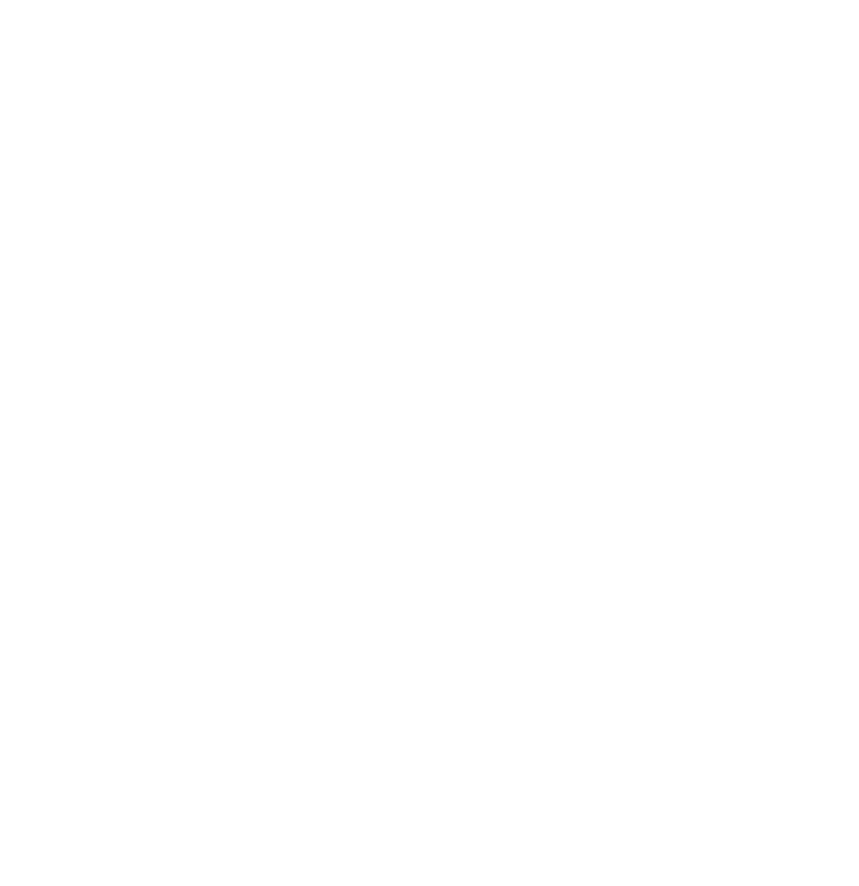
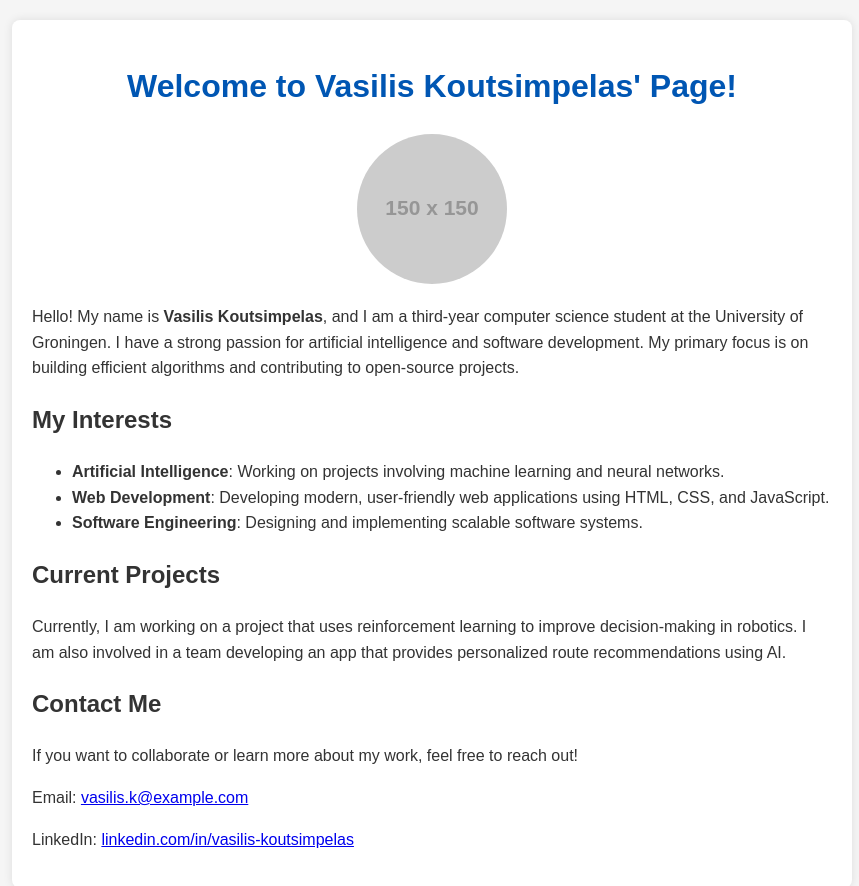
Before and after one commit to programming-vasilis-48/programming-vasilis-48.github.io, a plain HTML site: page index.html in a window 1280 px wide. Shown: the whole page, without its empty margins (208-1067 px from the left). Before the commit the page ends 800 px from the top, so only its background shows below. Drawn offline with Linux system fonts and the light colour scheme; placeholder pictures from the web are drawn by us.

Commit message:
Update index.html

```diff
--- a/index.html
+++ b/index.html
@@ -3,8 +3,58 @@
 <head>
   <meta charset="UTF-8">
   <title>Hello World!</title>
+  <style>
+    body {
+      font-family: Arial, sans-serif;
+      line-height: 1.6;
+      margin: 20px;
+      background-color: #f5f5f5;
+      color: #333;
+    }
+    .container {
+      max-width: 800px;
+      margin: auto;
+      background: #fff;
+      padding: 20px;
+      border-radius: 8px;
+      box-shadow: 0 0 10px rgba(0, 0, 0, 0.1);
+    }
+    h1 {
+      text-align: center;
+      color: #0056b3;
+    }
+    .profile-pic {
+      display: block;
+      margin: 20px auto;
+      border-radius: 50%;
+      width: 150px;
+      height: 150px;
+      object-fit: cover;
+    }
+  </style>
 </head>
 <body>
+  <div class="container">
+    <h1>Welcome to Vasilis Koutsimpelas' Page!</h1>
+    <img src="https://via.placeholder.com/150" alt="Vasilis Koutsimpelas" class="profile-pic">
+    <p>Hello! My name is <strong>Vasilis Koutsimpelas</strong>, and I am a third-year computer science student at the University of Groningen. I have a strong passion for artificial intelligence and software development. My primary focus is on building efficient algorithms and contributing to open-source projects.</p>
+
+    <h2>My Interests</h2>
+    <ul>
+      <li><strong>Artificial Intelligence</strong>: Working on projects involving machine learning and neural networks.</li>
+      <li><strong>Web Development</strong>: Developing modern, user-friendly web applications using HTML, CSS, and JavaScript.</li>
+      <li><strong>Software Engineering</strong>: Designing and implementing scalable software systems.</li>
+    </ul>
+
+    <h2>Current Projects</h2>
+    <p>Currently, I am working on a project that uses reinforcement learning to improve decision-making in robotics. I am also involved in a team developing an app that provides personalized route recommendations using AI.</p>
+
+    <h2>Contact Me</h2>
+    <p>If you want to collaborate or learn more about my work, feel free to reach out!</p>
+    <p>Email: <a href="mailto:vasilis.k@example.com">vasilis.k@example.com</a></p>
+    <p>LinkedIn: <a href="#">linkedin.com/in/vasilis-koutsimpelas</a></p>
+  </div>
+
   <!-- Botpress Webchat Scripts -->
   <script src="https://cdn.botpress.cloud/webchat/v2.2/inject.js"></script>
   <script src="https://files.bpcontent.cloud/2024/10/31/00/20241031002041-N3D8T6OB.js"></script>
```
